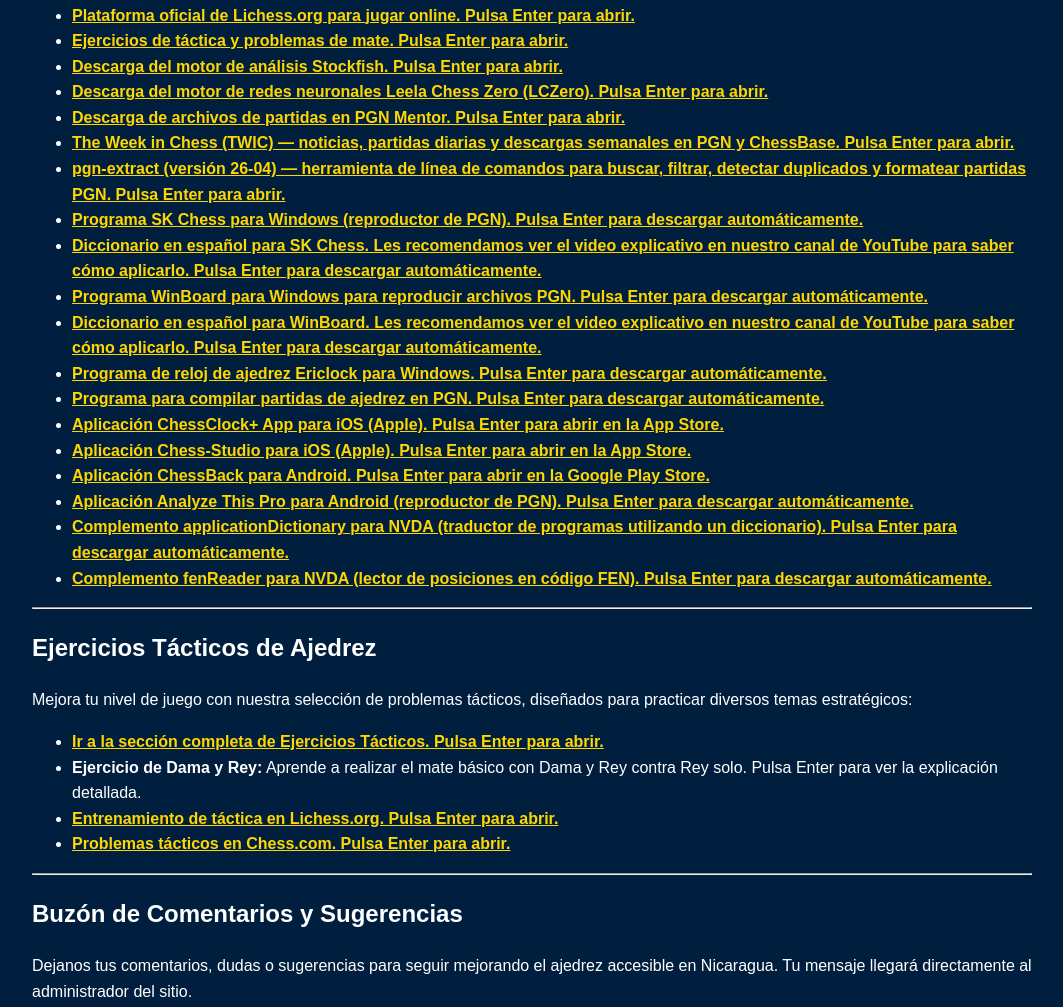
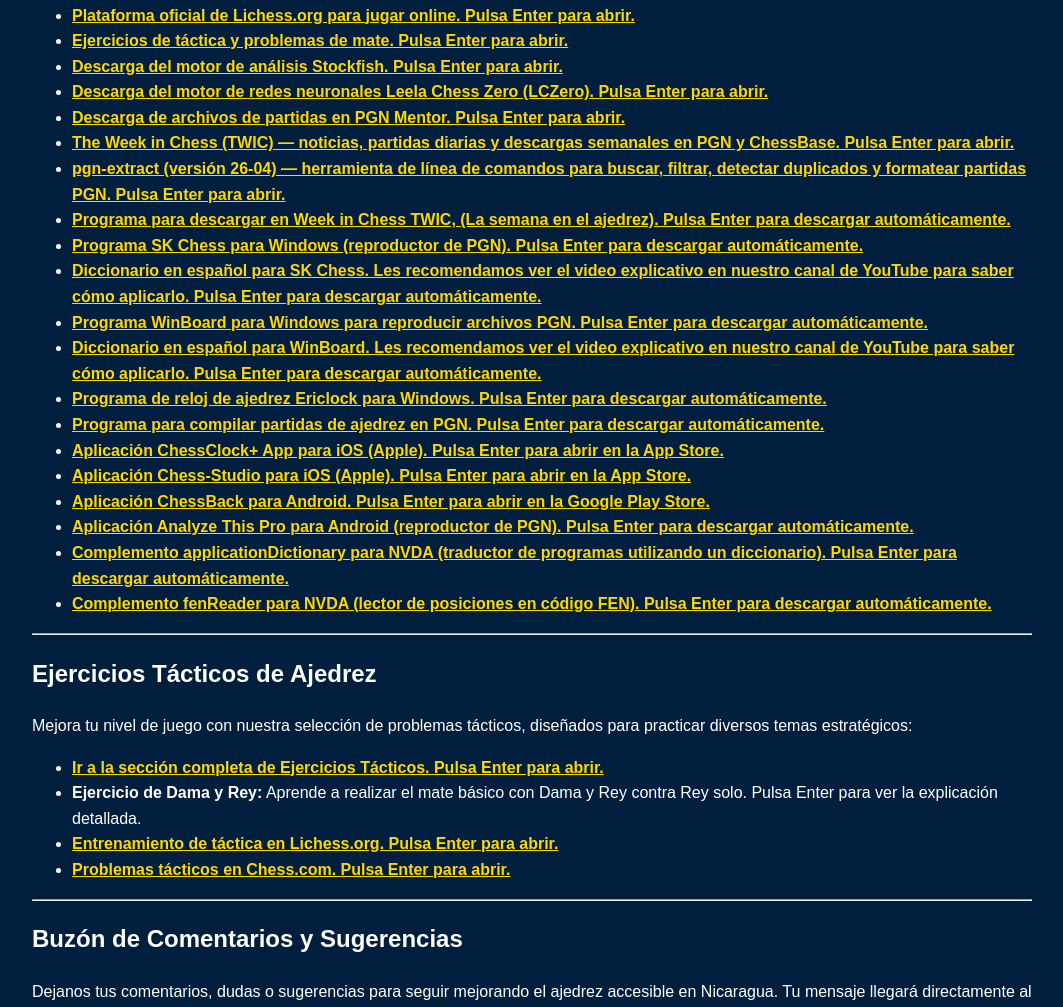
Before and after one commit to ajedreznicaaccesible/ajedreznicaaccesible.github.io, a plain HTML site: page index.html in a window 1280 px wide. Shown: the part 1887-2894 px from the top of the page, without its empty margins (108-1171 px from the left). Drawn offline with Linux system fonts and the light colour scheme; no server answers.

Commit message:
Update index.html

```diff
--- a/index.html
+++ b/index.html
@@ -1,4 +1,4 @@
-<!DOCTYPE html>
+        <!DOCTYPE html>
 <html lang="es">
 <head>
 <meta charset="UTF-8">
@@ -78,6 +78,7 @@
                 <li><a href="https://www.pgnmentor.com/files.html" target="_blank">Descarga de archivos de partidas en PGN Mentor. Pulsa Enter para abrir.</a></li>
                 <li><a href="https://theweekinchess.com/" target="_blank">The Week in Chess (TWIC) — noticias, partidas diarias y descargas semanales en PGN y ChessBase. Pulsa Enter para abrir.</a></li>
                 <li><a href="https://www.cs.kent.ac.uk/people/staff/djb/pgn-extract/" target="_blank">pgn-extract (versión 26-04) — herramienta de línea de comandos para buscar, filtrar, detectar duplicados y formatear partidas PGN. Pulsa Enter para abrir.</a></li>
+                <li><a href="https://drive.google.com/uc?id=1z6KqNSefn1uyXM0x-VnIyGhCSrUk0cbL&export=download" target="_blank">Programa para descargar en Week in Chess TWIC, (La semana en el ajedrez). Pulsa Enter para descargar automáticamente.</a></li>
                 <li><a href="https://drive.google.com/uc?id=1seftjYpfrUijkKS8EjB_MmbtcNMf7inj&export=download" target="_blank">Programa SK Chess para Windows (reproductor de PGN). Pulsa Enter para descargar automáticamente.</a></li>
                 <li><a href="https://drive.google.com/uc?id=1JPZuhn9R9fkDbaA2dpg-eeoGkzNo-vwU&export=download" target="_blank">Diccionario en español para SK Chess. Les recomendamos ver el video explicativo en nuestro canal de YouTube para saber cómo aplicarlo. Pulsa Enter para descargar automáticamente.</a></li>
                 <li><a href="https://drive.google.com/uc?id=1oQ5c3t6pkioETxAWqPyAdjQ7roL3rJXz&export=download" target="_blank">Programa WinBoard para Windows para reproducir archivos PGN. Pulsa Enter para descargar automáticamente.</a></li>
```
